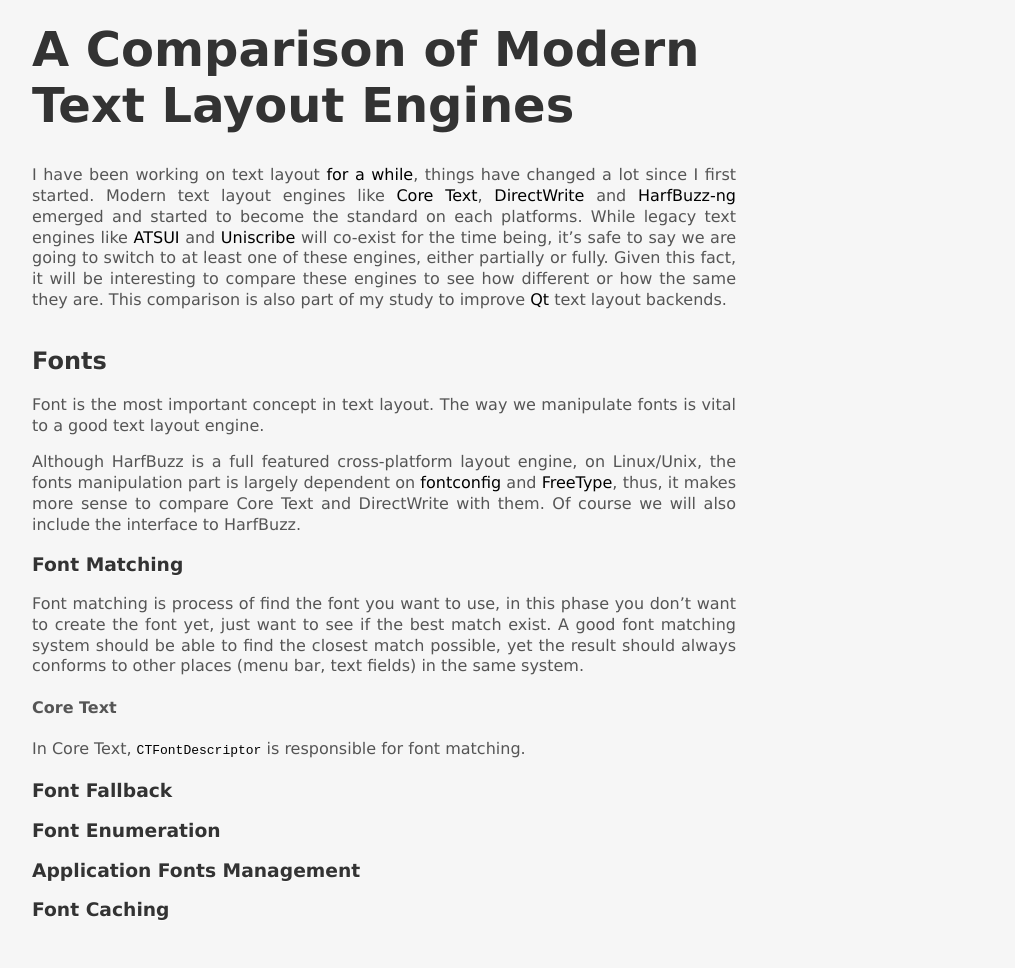
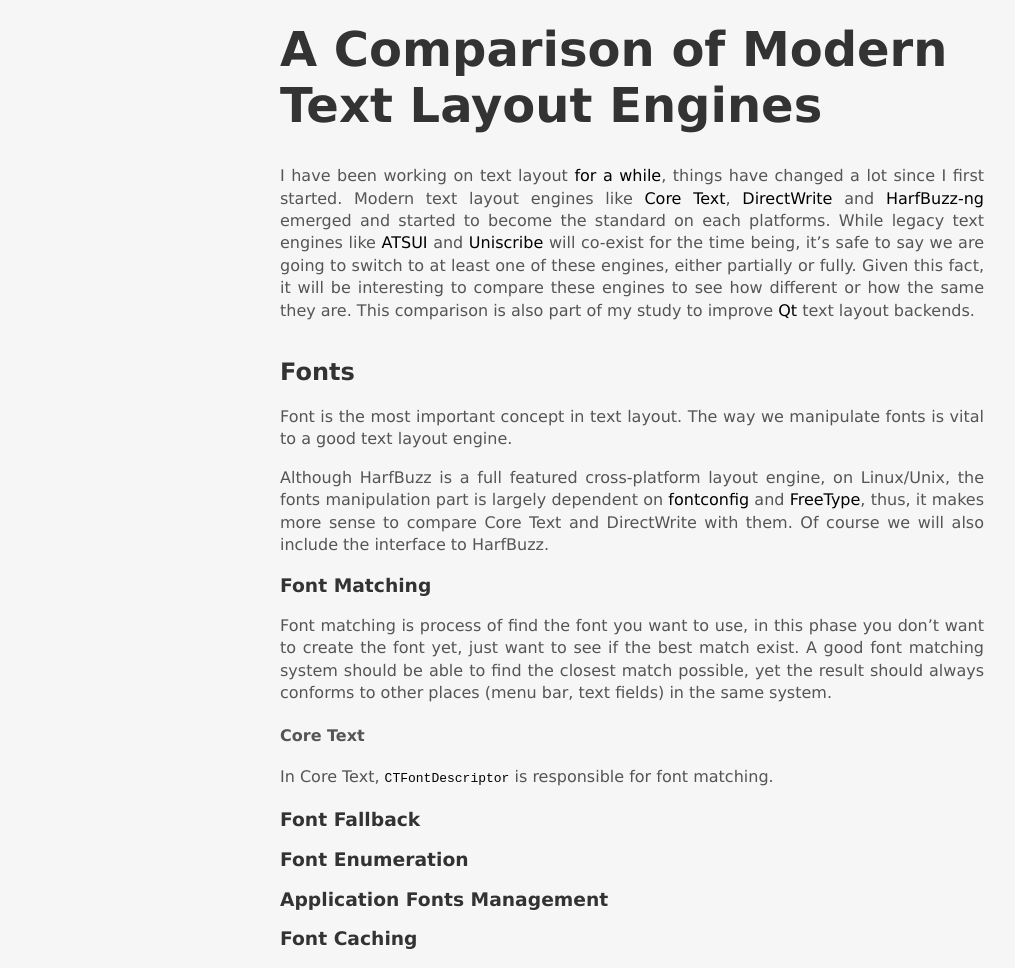
Before and after one commit to jjgod/jjgod.github.com, a Jekyll site: the page built from tle-comparison.markdown, in a window 1280 px wide. Shown: the whole page, without its empty margins (8-1023 px from the left). Built offline with Jekyll 4.4.1, drawn with Linux system fonts in a browser that asks for light colours; some web fonts are replaced; Markdown is read by kramdown in place of the engine named in the settings; before the commit the page ends 939 px from its top, so only the background shows below that.

Commit message:
Tune CSS

```diff
--- a/css/main.css
+++ b/css/main.css
@@ -1,28 +1,24 @@
 body {
     background-color: #f6f6f6;
     color: #555;
-    font-family: "ff-tisa-web-pro-1", "ff-tisa-web-pro-2", "Lucida Grande", sans-serif;
+    font-family: "ff-tisa-web-pro-1", "ff-tisa-web-pro-2", "Lucida Grande", "Hiragino Sans GB", sans-serif;
 }
 
-@font-face {
-font-family:"Graublau Web";src:local("Graublau Web"),local("Graublau Web Regular"),local("GraublauWeb"),local("GraublauWeb-Regular"),url(http://jjgod.org/fonts/graublau-web.otf) format("opentype")}
-
-@font-face{font-family:"Graublau Web";font-weight:700;src:local("Graublau Web Bold"),local("GraublauWeb-Bold"),url(http://jjgod.org/fonts/graublau-web-bold.otf) format("opentype")}
-
 div.container {
-    margin-left: 2em;
+    margin-left: auto;
+    margin-right: auto;
     width: 44em;
 }
 
 p {
-    line-height: 130%;
+    line-height: 140%;
     text-align: justify;
 }
 
 h1, h2, h3 {
     color: #333;
     text-shadow: rgba(255, 255, 255, 0.746094) 0px 1px 1px;
-    font-family: "Graublau Web", "Fontin Sans", "Myriad Pro", "Lucida Grande", sans-serif;
+    font-family: "Fontin Sans", "Myriad Pro", "Lucida Grande", "Hiragino Sans GB", sans-serif;
 }
 
 h1 {
```
